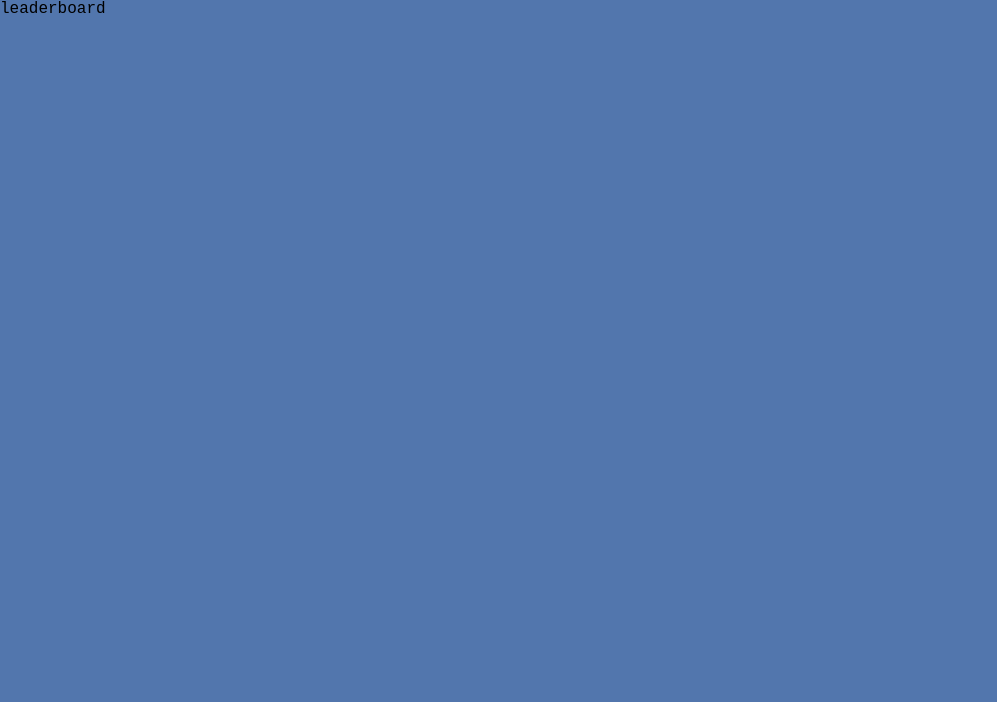
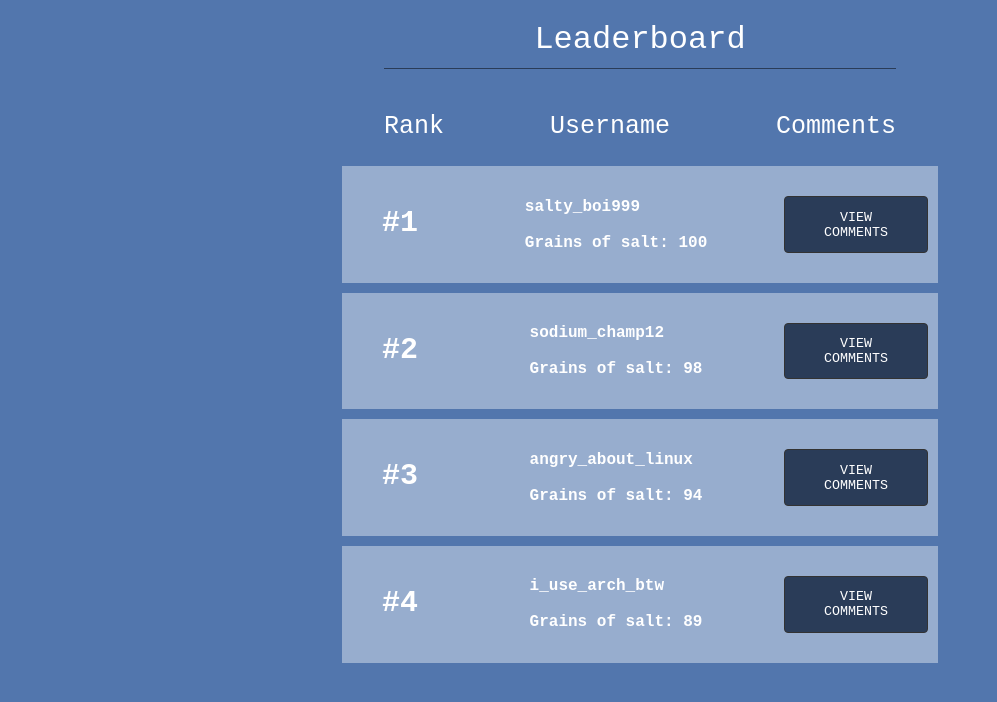
Before and after one commit to best-salitest-hacker-news-trolls/front-end, a React (Create React App) app in the folder saltinator/: page /leaderboard in a window 1280 px wide. Shown: the top 702 px of the page, without its empty margins (0-997 px from the left). Built offline with nearby package versions, Linux system fonts and the light colour scheme; no server answers.

Commit message:
Added leaderboard

```diff
--- /dev/null
+++ b/saltinator/src/components/leaderboard/LeaderCard.js
@@ -0,0 +1,57 @@
+import React from "react";
+import styled from "styled-components";
+
+const Card = styled.div`
+  display: flex;
+  align-content: center;
+  justify-content: space-between;
+  color: white;
+  background-color: #97adce;
+  padding: 10px;
+  // border: 2px solid red;
+  margin: 5px;
+  width: 45vw;
+`;
+
+const Button = styled.button`
+  background-color: #2a3c58;
+  color: white;
+  width: 25%;
+  font-family: "Roboto Mono", monospace;
+  &:hover{
+  background-color: #3E5982;
+  }
+
+`;
+
+const CardContainer = styled.div`
+  display: flex;
+  justify-content: center;
+`;
+
+const Rank = styled.h3`
+  font-size: 30px;
+  font-family: "Roboto Mono", monospace;
+  padding-right: 30px;
+  padding-left: 30px;
+`
+
+const LeaderCard = props => {
+  return (
+    <CardContainer>
+      <Card>
+        <Rank>#{props.leader.rank}</Rank>
+        <h4>
+          {props.leader.username}
+          <br />
+          <br />
+          Grains of salt: {props.leader.salt_score}
+        </h4>
+
+        <Button>View Comments</Button>
+
+      </Card>
+    </CardContainer>
+  );
+};
+export default LeaderCard;
--- a/saltinator/src/components/leaderboard/Leaderboard.js
+++ b/saltinator/src/components/leaderboard/Leaderboard.js
@@ -1,9 +1,45 @@
-import React from 'react'
+import React, { useEffect, useState } from "react";
+import axios from "axios";
+import LeaderCard from "./LeaderCard";
+import { leaderboardData } from "../../utils/mockData";
+import styled from "styled-components";
+
+const HeaderContainer = styled.div`
+  display: flex;
+  justify-content: space-between;
+`;
 
 export const Leaderboard = () => {
-    return (
-        <div>
-            leaderboard
-        </div>
-    )
-}
+  const [leaders, setLeaders] = useState([]);
+
+  useEffect(() => {
+    axios
+      .get("https://swapi.co/api/people/")
+
+      .then(response => {
+        setLeaders(response.data);
+        console.log(response.data);
+      })
+
+      .catch(error => {
+        console.log("Server Error", error);
+      });
+  }, []);
+  // const newLeader = Object.key(leaders)
+  return (
+    <div>
+      <form>
+        <h1>Leaderboard</h1>
+
+        <HeaderContainer>
+          <h2>Rank</h2>
+          <h2>Username</h2>
+          <h2>Comments</h2>
+        </HeaderContainer>
+      </form>
+      {leaderboardData.map((leader, index) => (
+        <LeaderCard leader={leader} key={index} />
+      ))}
+    </div>
+  );
+};
--- a/saltinator/src/components/register/formStyles.css
+++ b/saltinator/src/components/register/formStyles.css
@@ -15,6 +15,12 @@ body {
     text-align: center;
     padding-bottom: 10px;
     border-bottom: 1px solid #2a3c58;
+  }
+
+  h2 {
+    color: white;
+    font-size: 25px;
+    font-weight: 200;
   }
 
   .form {
@@ -121,7 +127,7 @@ body {
   button {
     display: block;
     appearance: none;
-    margin-top: 40px;
+    margin-top: 20px;
     border: 1px solid #333;
     margin-bottom: 20px;
     text-transform: uppercase;
```
